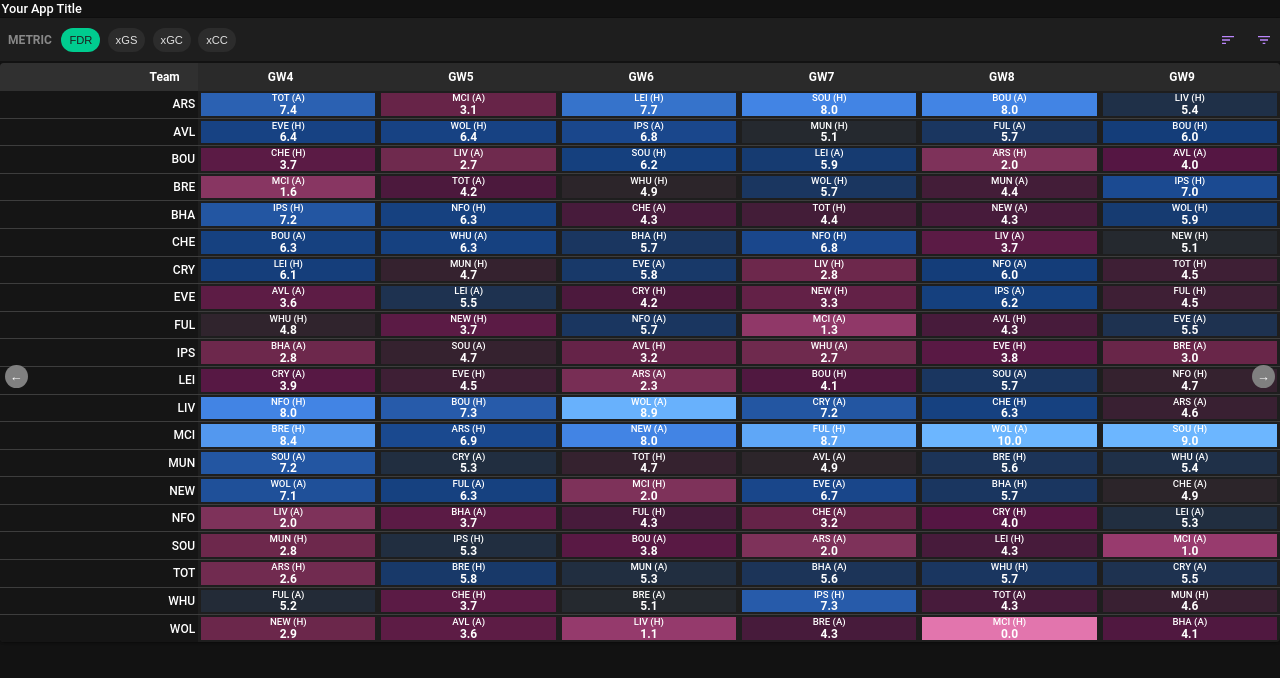
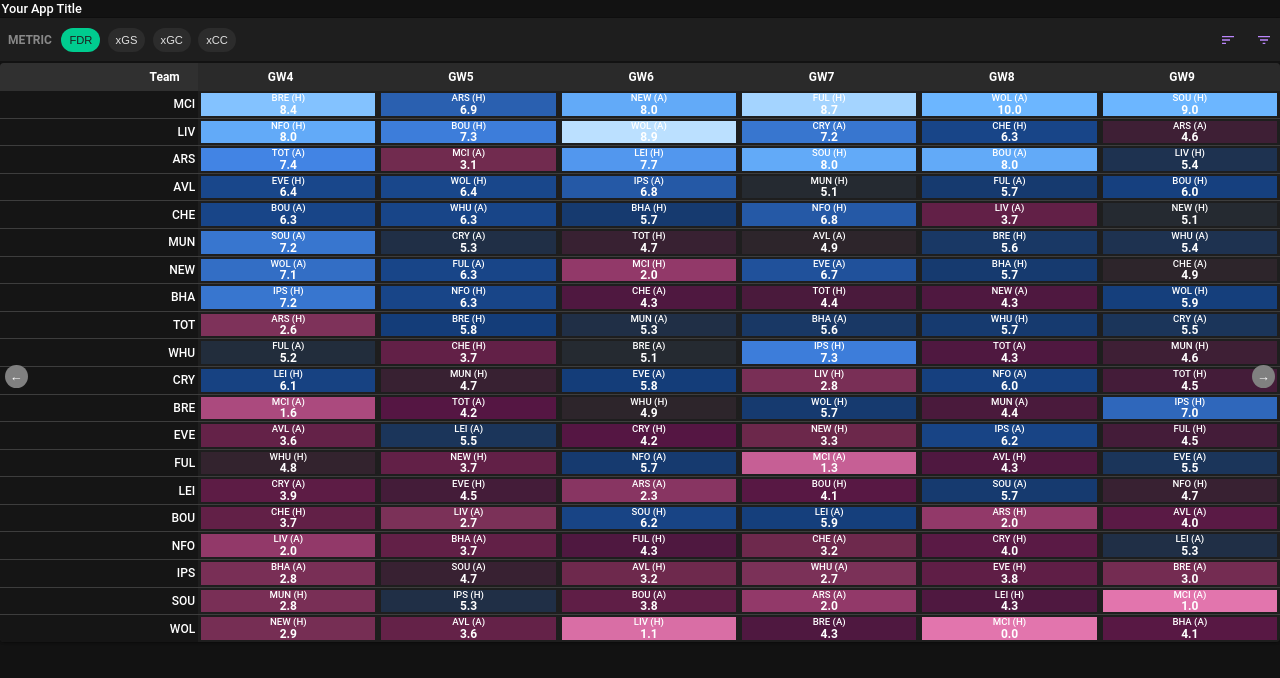
Before and after one commit to ameyakarve/ameyakarve.github.com, a React (Create React App) app: page / in a window 1280 px wide. Shown: the top 678 px of the page. Built offline with nearby package versions, Linux system fonts and the light colour scheme.

Commit message:
add all metrics and color scales

```diff
--- a/src/App.js
+++ b/src/App.js
@@ -2,16 +2,16 @@ import React, { useState, useEffect } from 'react';
 import Header from './components/Header';
 import ControlPanel from './components/ControlPanel';
 import Table from './components/Table';
-import { fdrData } from './fdrData';
 import { fdrMap } from './generatedFdrMap'; // Import fdrMap from generatedFdrMap
 import './App.css';
 import { START_GW } from './constants';
 
 function App() {
-  const initialSortConfig = [0,1,2,3,4,5].map(t => t + START_GW).filter(u => u <= 38).map(v => `GW${v}`); // take GWs from start
+  const initialSortConfig = [0,1,2,3,4,5].map(t => t + START_GW).filter(u => u <= 38).map(v => `GW${v}`);
   const [sortConfig, setSortConfig] = useState({ gws: initialSortConfig, order: 'DESC' });
   const [filterConfig, setFilterConfig] = useState([]);
   const [data, setData] = useState([]);
+  const [selectedMetric, setSelectedMetric] = useState('FDR'); // Add this line
 
   useEffect(() => {
     const processedData = Object.entries(fdrMap).map(([team, fixtures], index) => {
@@ -21,7 +21,10 @@ function App() {
         processedFixtures[gwKey] = {
           opponent: fixture.opponent,
           isHome: fixture.home,
-          value: (fixture.fdr).toFixed(1) // Only 1 decimals
+          fdr: fixture.fdr.toFixed(1),
+          xgs: fixture.xgs.toFixed(1),
+          xgc: fixture.xgc.toFixed(1),
+          xcc: fixture.xcc.toFixed(1)
         };
       });
 
@@ -52,6 +55,10 @@ function App() {
     }));
   };
 
+  const handleMetricChange = (metric) => { // Add this function
+    setSelectedMetric(metric);
+  };
+
   return (
     <div className="app">
       <Header />
@@ -61,12 +68,15 @@ function App() {
           onFilter={handleFilter}
           initialFilterConfig={filterConfig}
           initialSortConfig={sortConfig}
+          onMetricChange={handleMetricChange} // Add this prop
+          selectedMetric={selectedMetric} // Add this prop
         />
         <Table
           data={data}
           sortConfig={sortConfig}
           filterConfig={filterConfig}
           onRequestSort={handleRequestSort}
+          selectedMetric={selectedMetric} // Add this prop
         />
       </main>
     </div>
--- a/src/components/ControlPanel.js
+++ b/src/components/ControlPanel.js
@@ -3,8 +3,7 @@ import './ControlPanel.css';
 import SortDrawer from './SortDrawer';
 import FilterDrawer from './FilterDrawer';
 
-function ControlPanel({ onSort, onFilter, initialFilterConfig, initialSortConfig }) {
-  const [selectedChip, setSelectedChip] = useState('FDR');
+function ControlPanel({ onSort, onFilter, initialFilterConfig, initialSortConfig, onMetricChange, selectedMetric }) {
   const [isSortDrawerOpen, setIsSortDrawerOpen] = useState(false);
   const [isFilterDrawerOpen, setIsFilterDrawerOpen] = useState(false);
   const [filterConfig, setFilterConfig] = useState(initialFilterConfig);
@@ -22,7 +21,7 @@ function ControlPanel({ onSort, onFilter, initialFilterConfig, initialSortConfig
   }, [initialSortConfig]);
 
   const handleChipClick = (chip) => {
-    setSelectedChip(chip);
+    onMetricChange(chip);
   };
 
   const toggleSortDrawer = () => {
@@ -56,7 +55,7 @@ function ControlPanel({ onSort, onFilter, initialFilterConfig, initialSortConfig
               {chips.map((chip) => (
                 <button
                   key={chip}
-                  className={`chip ${selectedChip === chip ? 'selected' : ''}`}
+                  className={`chip ${selectedMetric === chip ? 'selected' : ''}`}
                   onClick={() => handleChipClick(chip)}
                 >
                   {chip}
--- a/src/components/Table.js
+++ b/src/components/Table.js
@@ -3,10 +3,58 @@ import GWCell from './GWCell';
 import './Table.css';
 import { START_GW } from '../constants';
 
-function Table({ data, sortConfig, filterConfig, onRequestSort }) {
+function Table({ data, sortConfig, filterConfig, onRequestSort, selectedMetric }) {
   const [startGW, setStartGW] = useState(START_GW);
   const gameweeks = Array.from({ length: 38 }, (_, i) => `GW${i + 1}`);
   const visibleGameweeks = gameweeks.slice(startGW - 1, startGW + 5);
+
+  // Calculate min and max values for each metric
+  const metricRanges = useMemo(() => {
+    const ranges = {
+      fdr: [],
+      xgs: [],
+      xgc: [],
+      xcc: []
+    };
+
+    // Collect all values for each metric
+    data.forEach(row => {
+      gameweeks.forEach(gw => {
+        if (row[gw]) {
+          Object.keys(ranges).forEach(metric => {
+            const value = parseFloat(row[gw][metric]);
+            if (!isNaN(value)) {
+              ranges[metric].push(value);
+            }
+          });
+        }
+      });
+    });
+
+    // Function to calculate percentile
+    const percentile = (arr, p) => {
+      const sorted = arr.slice().sort((a, b) => a - b);
+      const position = (sorted.length - 1) * p;
+      const base = Math.floor(position);
+      const rest = position - base;
+      if (sorted[base + 1] !== undefined) {
+        return sorted[base] + rest * (sorted[base + 1] - sorted[base]);
+      } else {
+        return sorted[base];
+      }
+    };
+
+    // Calculate min (2nd percentile) and max (98th percentile) for each metric
+    const result = Object.keys(ranges).reduce((acc, metric) => {
+      acc[metric] = {
+        min: percentile(ranges[metric], 0.02),
+        max: percentile(ranges[metric], 0.98)
+      };
+      return acc;
+    }, {});
+
+    return result;
+  }, [data]);
 
   const filteredAndSortedData = useMemo(() => {
     let result = data;
@@ -26,8 +74,8 @@ function Table({ data, sortConfig, filterConfig, onRequestSort }) {
             : b.team.localeCompare(a.team);
         } else {
           // Sort by gameweek average
-          const aAvg = sortConfig.gws.reduce((sum, gw) => sum + a[gw].value, 0) / sortConfig.gws.length;
-          const bAvg = sortConfig.gws.reduce((sum, gw) => sum + b[gw].value, 0) / sortConfig.gws.length;
+          const aAvg = sortConfig.gws.reduce((sum, gw) => sum + parseFloat(a[gw][selectedMetric.toLowerCase()]), 0) / sortConfig.gws.length;
+          const bAvg = sortConfig.gws.reduce((sum, gw) => sum + parseFloat(b[gw][selectedMetric.toLowerCase()]), 0) / sortConfig.gws.length;
 
           return sortConfig.order === 'ASC' ? aAvg - bAvg : bAvg - aAvg;
         }
@@ -35,16 +83,43 @@ function Table({ data, sortConfig, filterConfig, onRequestSort }) {
     }
 
     return result;
-  }, [data, sortConfig, filterConfig]);
-
-  // Calculate min and max values
-  const allValues = data.flatMap(row => gameweeks.map(gw => row[gw]?.value ?? 0));
-  const minValue = Math.min(...allValues);
-  const maxValue = Math.max(...allValues);
+  }, [data, sortConfig, filterConfig, selectedMetric]);
 
   // Function to calculate color based on value using a modified ColorBrewer PiYG scale
-  const getColor = (value) => {
-    const ratio = (value - minValue) / (maxValue - minValue);
+  const getColor = (value, metric) => {
+    const { min, max } = metricRanges[metric.toLowerCase()];
+    let ratio;
+
+    // Check if min and max are the same (all values are identical)
+    if (min === max) {
+      // Return a neutral color (e.g., gray) for this case
+      return `rgb(128, 128, 128)`;
+    }
+
+    // Adjust the ratio calculation based on the metric
+    switch (metric.toLowerCase()) {
+      case 'fdr':
+        // For FDR, lower values are better (blue), higher values are worse (red). DO NOT CHANGE THIS
+        ratio = (value - min) / (max - min);
+        break;
+      case 'xgc':
+        // For xGC, higher values are better (blue), lower values are worse (red). DO NOT CHANGE THIS
+        ratio = 1 - (value - min) / (max - min);
+        break;
+      case 'xgs':
+        // For xGS, lower values are better (blue), higher values are worse (red). DO NOT CHANGE THIS
+        ratio = (value - min) / (max - min);
+        break;
+      case 'xcc':
+        // For xCC, higher values are better (blue), lower values are worse (red). DO NOT CHANGE THIS
+        ratio = 1 - (value - min) / (max - min);
+        break;
+      default:
+        ratio = (value - min) / (max - min);
+    }
+
+    // Ensure ratio is between 0 and 1
+    ratio = Math.max(0, Math.min(1, ratio));
 
     // Modified ColorBrewer PiYG scale (11 colors)
     const colors = [
@@ -54,17 +129,17 @@ function Table({ data, sortConfig, filterConfig, onRequestSort }) {
       [105, 38, 73],
       [85, 22, 67],    // Darkest pink
       [39, 39, 39],    // Middle (neutral, dark gray)
-      [20, 61, 121],// Darkest blue
+      [20, 61, 121],   // Darkest blue
       [27, 74, 145],
       [66, 132, 228],
       [108, 182, 255],
       [198, 230, 255]
     ];
 
-    const colorIndex = Math.min(Math.floor(ratio * 10), 9);
+    const colorIndex = Math.min(Math.floor(ratio * (colors.length - 1)), colors.length - 2);
     const lowerColor = colors[colorIndex];
     const upperColor = colors[colorIndex + 1];
-    const colorRatio = (ratio * 10) % 1;
+    const colorRatio = (ratio * (colors.length - 1)) % 1;
 
     const r = Math.round(lowerColor[0] + colorRatio * (upperColor[0] - lowerColor[0]));
     const g = Math.round(lowerColor[1] + colorRatio * (upperColor[1] - lowerColor[1]));
@@ -127,8 +202,8 @@ function Table({ data, sortConfig, filterConfig, onRequestSort }) {
                     <GWCell
                       opponent={row[gw].opponent}
                       isHome={row[gw].isHome}
-                      value={row[gw].value}
-                      backgroundColor={getColor(row[gw].value)}
+                      value={row[gw][selectedMetric.toLowerCase()]}
+                      backgroundColor={getColor(parseFloat(row[gw][selectedMetric.toLowerCase()]), selectedMetric)}
                     />
                   ) : null}
                 </td>
```
